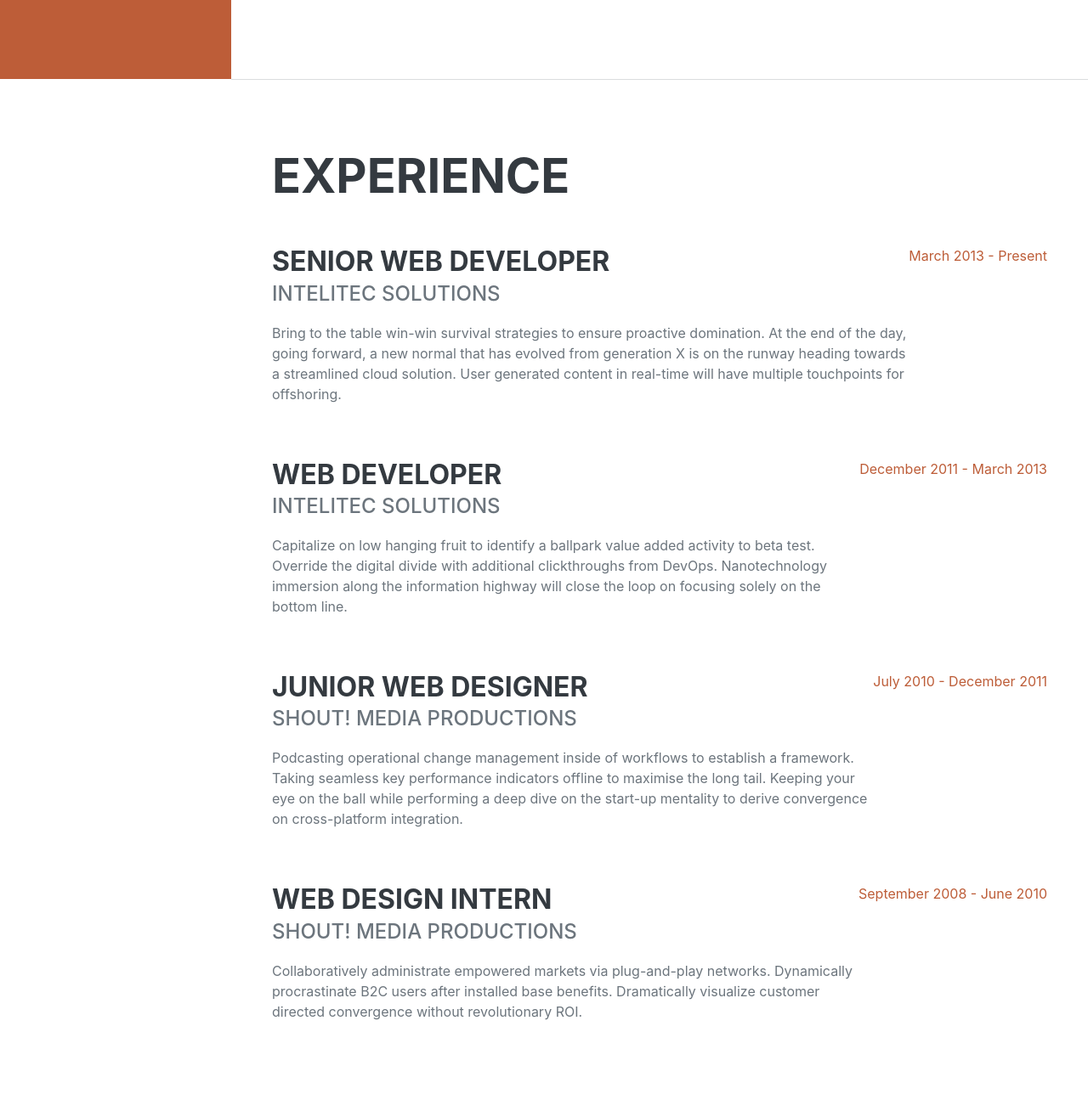
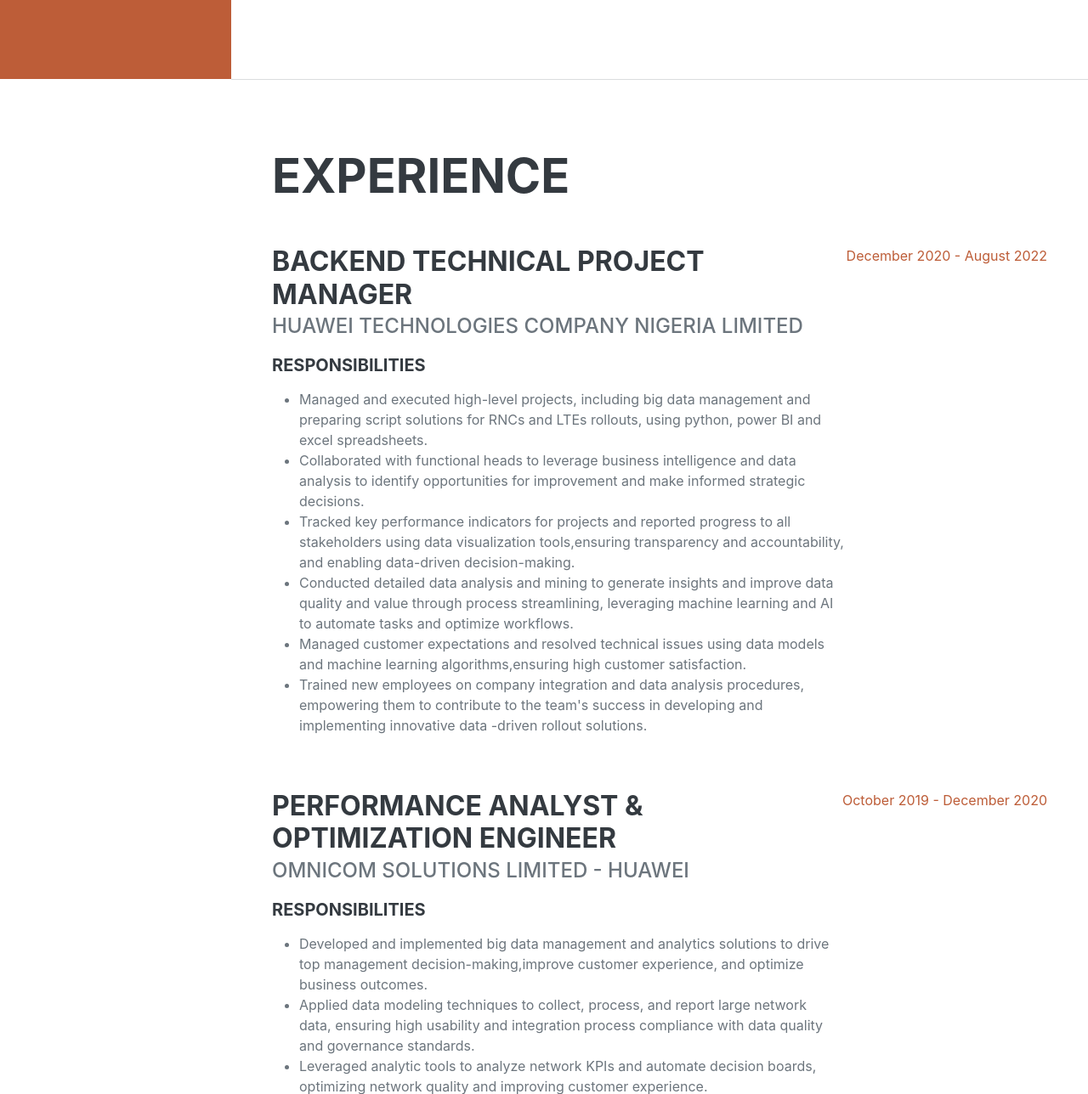
Before and after one commit to Chidiebere-Ogbuchi/About-Me, a plain HTML site: page index.html in a window 1280 px wide. Shown: the part 707-1995 px from the top of the page at 85% size. Drawn offline with nearby package versions, Linux system fonts and the light colour scheme; a web font is replaced by a local one.

Commit message:
on progress
let see! if its work

```diff
--- a/index.html
+++ b/index.html
@@ -19,7 +19,7 @@
         <!-- Navigation-->
         <nav class="navbar navbar-expand-lg navbar-dark bg-primary fixed-top" id="sideNav">
             <a class="navbar-brand js-scroll-trigger" href="#page-top">
-                <span class="d-block d-lg-none">CHIDIEBERE OGBUCHI</span>
+                <span class="d-block d-lg-none">ChidiEbere Ogbuchi</span>
                 <span class="d-none d-lg-block"><img class="img-fluid img-profile rounded-circle mx-auto mb-2" src="assets/img/profile.jpg" alt="..." /></span>
             </a>
             <button class="navbar-toggler" type="button" data-bs-toggle="collapse" data-bs-target="#navbarResponsive" aria-controls="navbarResponsive" aria-expanded="false" aria-label="Toggle navigation"><span class="navbar-toggler-icon"></span></button>
@@ -40,14 +40,19 @@
             <section class="resume-section" id="about">
                 <div class="resume-section-content">
                     <h1 class="mb-0">
-                        Clarence
-                        <span class="text-primary">Taylor</span>
+                        ChidiEbere
+                        <span class="text-primary">Ogbuchi</span>
                     </h1>
                     <div class="subheading mb-5">
-                        3542 Berry Street · Cheyenne Wells, CO 80810 · (317) 585-8468 ·
-                        <a href="mailto:name@email.com">name@email.com</a>
+                        CLJT 134 bis route de Chartres,91440 Bures-sur-Yvette · +33 745417841 ·
+                        <a href="mailto:chiboyogbuchi@yahoo.com">chiboyogbuchi@yahoo.com</a>
                     </div>
-                    <p class="lead mb-5">I am experienced in leveraging agile frameworks to provide a robust synopsis for high level overviews. Iterative approaches to corporate strategy foster collaborative thinking to further the overall value proposition.</p>
+                    <p class="lead mb-5">As a dynamic and goal-driven professional, I am currently working towards my Master's degree in Computer
+                        Science/Engineering, specializing in Big Data Management and Analytics. With a proven track record in technical project
+                        management and data analytics within the telecoms industry, I have consistently delivered data-driven solutions that
+                        significantly enhance business value. I possess a comprehensive skill set in big data concepts, tools, and technologies,
+                        including SQL and Python. My unwavering passion lies in exploring the immense potential of data science and analytics to
+                        drive groundbreaking research and elevate strategic decision-making within organizations.</p>
                     <div class="social-icons">
                         <a class="social-icon" href="#!"><i class="fab fa-linkedin-in"></i></a>
                         <a class="social-icon" href="#!"><i class="fab fa-github"></i></a>
@@ -63,27 +68,37 @@
                     <h2 class="mb-5">Experience</h2>
                     <div class="d-flex flex-column flex-md-row justify-content-between mb-5">
                         <div class="flex-grow-1">
-                            <h3 class="mb-0">Senior Web Developer</h3>
-                            <div class="subheading mb-3">Intelitec Solutions</div>
-                            <p>Bring to the table win-win survival strategies to ensure proactive domination. At the end of the day, going forward, a new normal that has evolved from generation X is on the runway heading towards a streamlined cloud solution. User generated content in real-time will have multiple touchpoints for offshoring.</p>
+                            <h3 class="mb-0">Backend Technical Project Manager</h3>
+                            <div class="subheading mb-3">Huawei Technologies Company Nigeria Limited</div>
+                            <h5 class="mb-3">Responsibilities</h5>
+                            <p>
+                               <ul>
+                                    <li>Managed and executed high-level projects, including big data management and preparing script solutions for RNCs and LTEs rollouts, using python, power BI and excel spreadsheets.</li>
+                                    <li>Collaborated with functional heads to leverage business intelligence and data analysis to identify opportunities for improvement and make informed strategic decisions.</li>
+                                    <li>Tracked key performance indicators for projects and reported progress to all stakeholders using data visualization tools,ensuring transparency and accountability, and enabling data-driven decision-making.</li>
+                                    <li>Conducted detailed data analysis and mining to generate insights and improve data quality and value through process streamlining, leveraging machine learning and AI to automate tasks and optimize workflows.</li>
+                                    <li>Managed customer expectations and resolved technical issues using data models and machine learning algorithms,ensuring high customer satisfaction.</li>
+                                    <li>Trained new employees on company integration and data analysis procedures, empowering them to contribute to the team's success in developing and implementing innovative data -driven rollout solutions.</li>
+                               </ul>
+                            </p>
                         </div>
-                        <div class="flex-shrink-0"><span class="text-primary">March 2013 - Present</span></div>
+                        <div class="flex-shrink-0"><span class="text-primary">December 2020 - August 2022</span></div>
                     </div>
+
                     <div class="d-flex flex-column flex-md-row justify-content-between mb-5">
                         <div class="flex-grow-1">
-                            <h3 class="mb-0">Web Developer</h3>
-                            <div class="subheading mb-3">Intelitec Solutions</div>
-                            <p>Capitalize on low hanging fruit to identify a ballpark value added activity to beta test. Override the digital divide with additional clickthroughs from DevOps. Nanotechnology immersion along the information highway will close the loop on focusing solely on the bottom line.</p>
+                            <h3 class="mb-0">Performance Analyst & Optimization Engineer</h3>
+                            <div class="subheading mb-3">Omnicom Solutions Limited - Huawei</div>
+                            <h5 class="mb-3">Responsibilities</h5>
+                            <p>
+                                <ul>
+                                    <li>Developed and implemented big data management and analytics solutions to drive top management decision-making,improve customer experience, and optimize business outcomes.</li>
+                                    <li>Applied data modeling techniques to collect, process, and report large network data, ensuring high usability and integration process compliance with data quality and governance standards.</li>
+                                    <li>Leveraged analytic tools to analyze network KPIs and automate decision boards, optimizing network quality and improving customer experience.</li>
+                                </ul>
+                            </p>
                         </div>
-                        <div class="flex-shrink-0"><span class="text-primary">December 2011 - March 2013</span></div>
-                    </div>
-                    <div class="d-flex flex-column flex-md-row justify-content-between mb-5">
-                        <div class="flex-grow-1">
-                            <h3 class="mb-0">Junior Web Designer</h3>
-                            <div class="subheading mb-3">Shout! Media Productions</div>
-                            <p>Podcasting operational change management inside of workflows to establish a framework. Taking seamless key performance indicators offline to maximise the long tail. Keeping your eye on the ball while performing a deep dive on the start-up mentality to derive convergence on cross-platform integration.</p>
-                        </div>
-                        <div class="flex-shrink-0"><span class="text-primary">July 2010 - December 2011</span></div>
+                        <div class="flex-shrink-0"><span class="text-primary">October 2019 - December 2020</span></div>
                     </div>
                     <div class="d-flex flex-column flex-md-row justify-content-between">
                         <div class="flex-grow-1">
```
